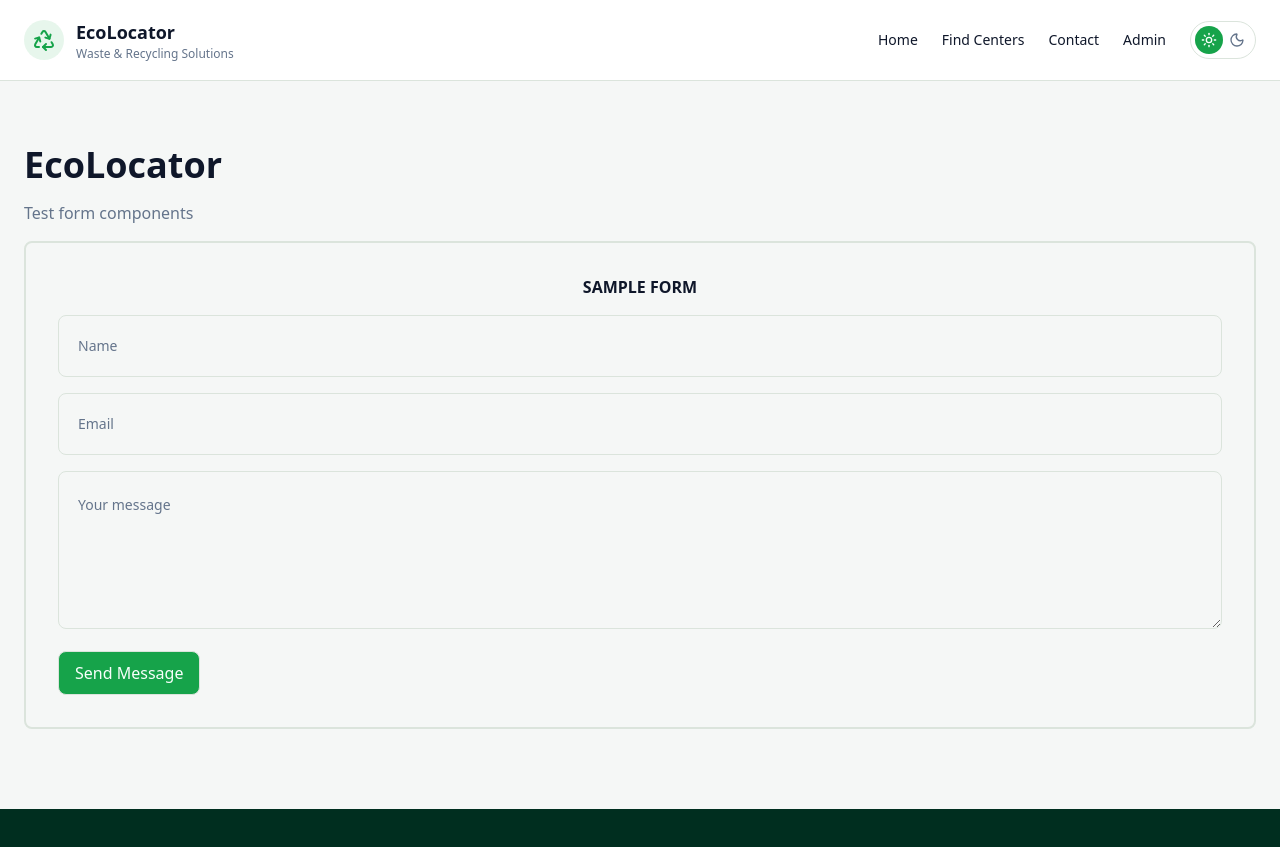
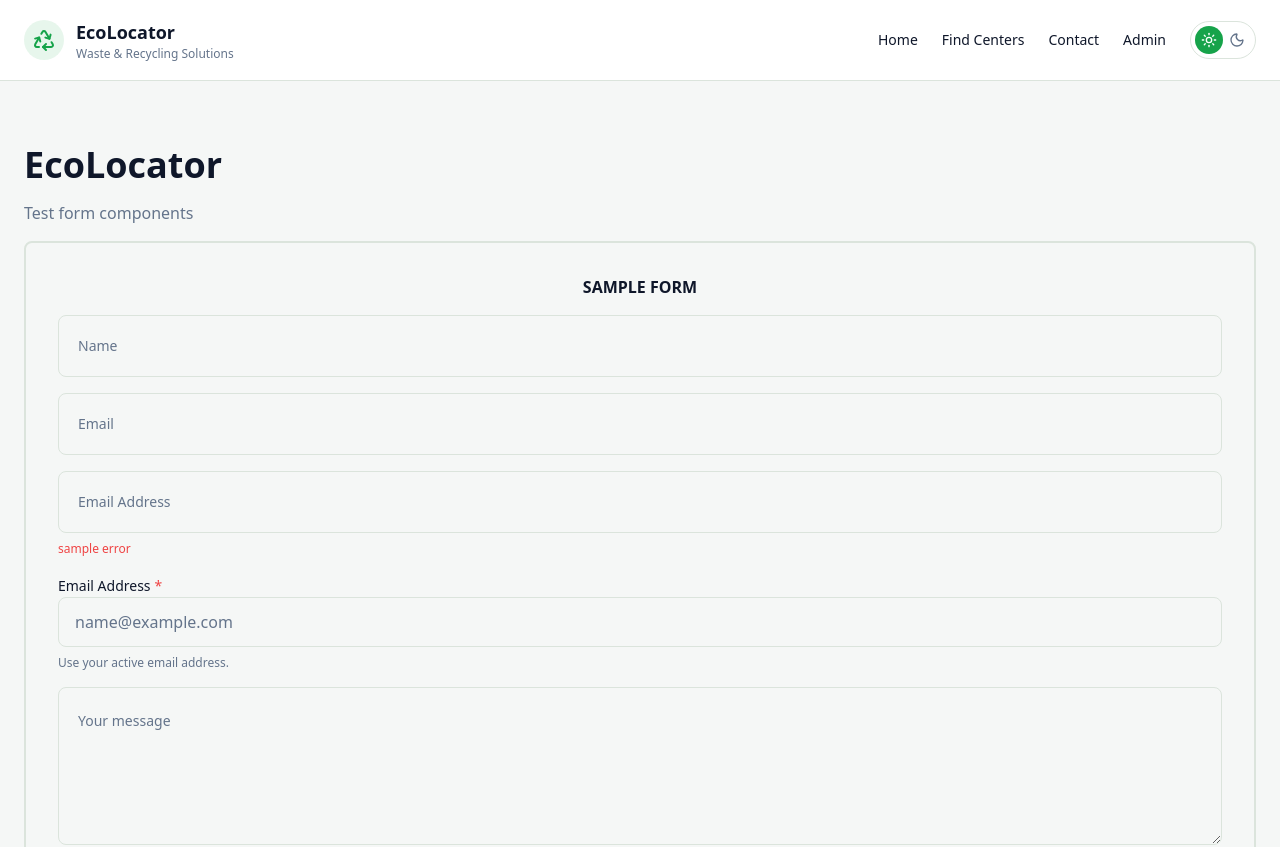
Before and after one commit to jamloresto/cmsc-207-ecolocator, a Next.js app in the folder apps/web/: page / in a window 1280 px wide. Shown: the top 847 px of the page. Built offline with nearby package versions, Linux system fonts and the light colour scheme.

Commit message:
feat(ui): add reusable label, form field, and error message components

```diff
--- a/apps/web/src/app/page.tsx
+++ b/apps/web/src/app/page.tsx
@@ -1,5 +1,6 @@
 import { PublicLayout } from '@/components/layout/public-layout';
 import { Button } from '@/components/ui/button';
+import { FormField } from '@/components/ui/form-field';
 import { Input } from '@/components/ui/input';
 import { Textarea } from '@/components/ui/textarea';
 
@@ -8,13 +9,22 @@ export default function HomePage() {
     <PublicLayout>
       <section className="mx-auto max-w-7xl px-6 py-16">
         <h1 className="text-4xl font-bold">EcoLocator</h1>
-        <p className="text-muted-foreground mt-4">
-          Test form components
-        </p>
-        <form className="space-y-4 my-4 p-8 border-2 rounded-lg">
+        <p className="text-muted-foreground mt-4">Test form components</p>
+        <form className="my-4 space-y-4 rounded-lg border-2 p-8">
           <h3 className="text-center font-bold">SAMPLE FORM</h3>
           <Input label="Name" name="name" />
           <Input type="email" label="Email" name="email" />
+          <FormField helperText="Use your active email address." error='sample error'>
+            <Input id="email" label="Email Address" type="email" />
+          </FormField>
+          <FormField
+            label="Email Address"
+            htmlFor="email"
+            required
+            helperText="Use your active email address."
+          >
+            <Input id="email" type="email" placeholder="name@example.com" />
+          </FormField>
           <Textarea label="Your message" />
           <Button type="submit">Send Message</Button>
         </form>
--- /dev/null
+++ b/apps/web/src/components/ui/form-field.tsx
@@ -0,0 +1,42 @@
+import { ReactNode } from 'react';
+import { cn } from '@/lib/utils';
+import { Label } from '@/components/ui/label';
+import { FormMessage } from '@/components/ui/form-message';
+
+type FormFieldProps = {
+  label?: string;
+  htmlFor?: string;
+  required?: boolean;
+  helperText?: string;
+  error?: string;
+  children: ReactNode;
+  className?: string;
+};
+
+export function FormField({
+  label,
+  htmlFor,
+  required = false,
+  helperText,
+  error,
+  children,
+  className,
+}: FormFieldProps) {
+  return (
+    <div className={cn('space-y-2', className)}>
+      {label ? (
+        <Label htmlFor={htmlFor} required={required}>
+          {label}
+        </Label>
+      ) : null}
+
+      {children}
+
+      {error ? (
+        <FormMessage type="error" message={error} />
+      ) : (
+        <FormMessage message={helperText} />
+      )}
+    </div>
+  );
+}
--- /dev/null
+++ b/apps/web/src/components/ui/form-message.tsx
@@ -0,0 +1,23 @@
+import { cn } from '@/lib/utils';
+
+type FormMessageProps = {
+  message?: string;
+  type?: 'default' | 'error' | 'success';
+  className?: string;
+};
+
+export function FormMessage({
+  message,
+  type = 'default',
+  className,
+}: FormMessageProps) {
+  if (!message) return null;
+
+  const styles = {
+    default: 'text-muted-foreground',
+    error: 'text-destructive',
+    success: 'text-success',
+  };
+
+  return <p className={cn('text-xs', styles[type], className)}>{message}</p>;
+}
--- /dev/null
+++ b/apps/web/src/components/ui/label.tsx
@@ -0,0 +1,23 @@
+import { LabelHTMLAttributes } from 'react';
+import { cn } from '@/lib/utils';
+
+type LabelProps = LabelHTMLAttributes<HTMLLabelElement> & {
+  required?: boolean;
+};
+
+export function Label({
+  children,
+  className,
+  required = false,
+  ...props
+}: LabelProps) {
+  return (
+    <label
+      className={cn('text-foreground text-sm font-medium', className)}
+      {...props}
+    >
+      {children}
+      {required && <span className="text-destructive ml-1">*</span>}
+    </label>
+  );
+}
```
